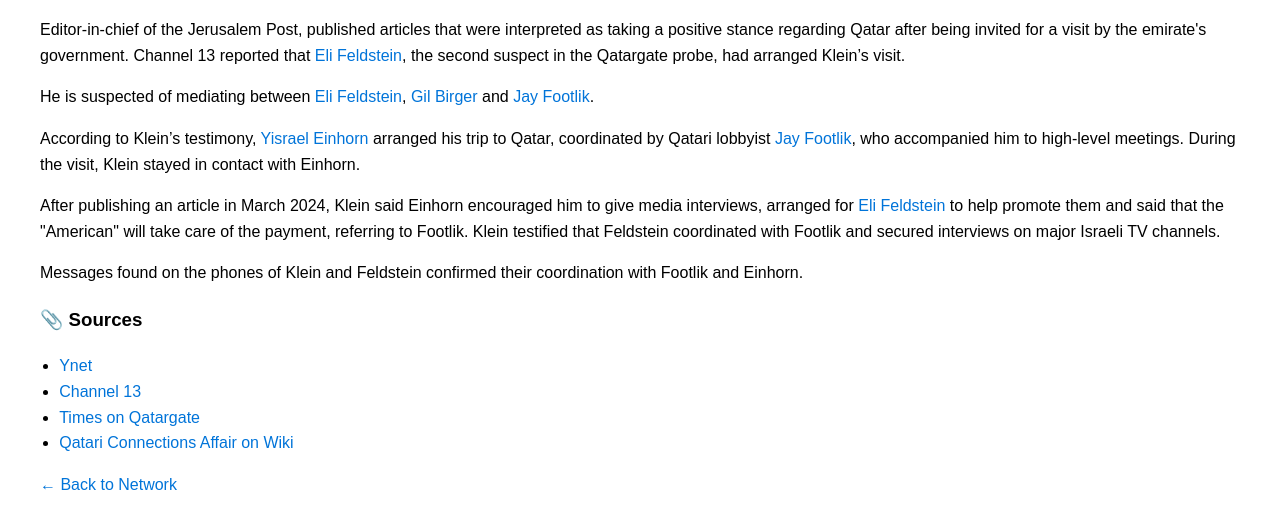
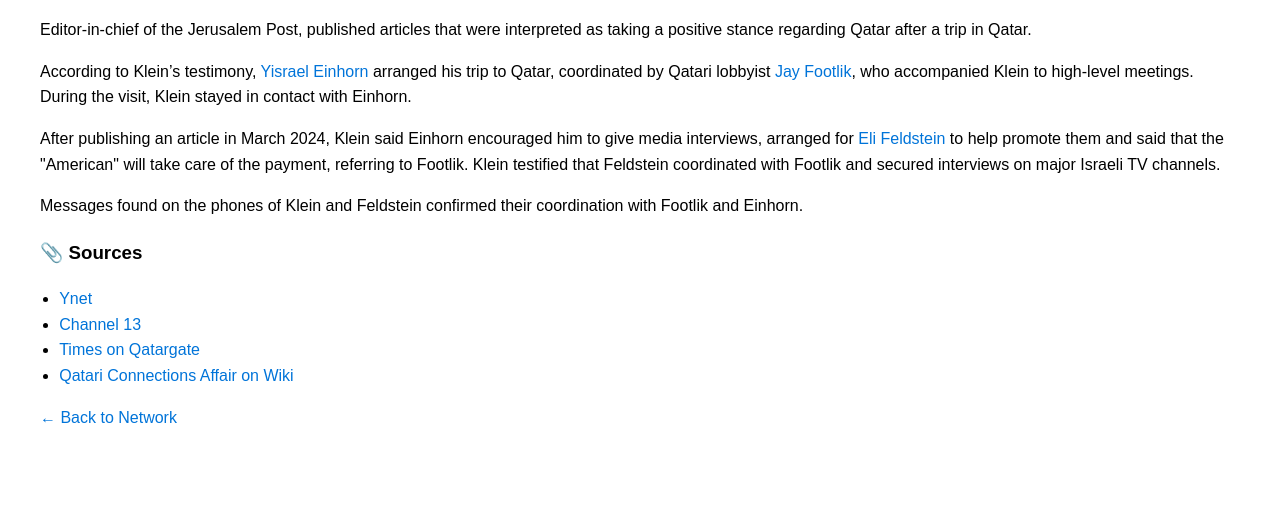
Before and after one commit to nilyg/Qatargate-Network, a plain HTML site: page people/klein.html in a window 1280 px wide. Shown: the part 89-618 px from the top of the page. Drawn offline with Linux system fonts and the light colour scheme.

Commit message:
Update klein.html

```diff
--- a/people/klein.html
+++ b/people/klein.html
@@ -13,11 +13,8 @@
 </head>
 <body>
   <h2>👤 Zvika Klein</h2>
-  <p>Editor-in-chief of the Jerusalem Post, published articles that were interpreted as taking a positive stance regarding Qatar after being invited for a visit by the emirate's government. Channel 13 reported that <a href="feldstein.html">Eli Feldstein</a>, the second suspect in the Qatargate probe, had arranged Klein’s visit.</p>
-
-  <p>He is suspected of mediating between <a href="feldstein.html">Eli Feldstein</a>, <a href="birger.html">Gil Birger</a> and <a href="footlik.html">Jay Footlik</a>.</p>
-  <p>
-    According to Klein’s testimony, <a href="shrulik.html">Yisrael Einhorn</a> arranged his trip to Qatar, coordinated by Qatari lobbyist <a href="footlik.html">Jay Footlik</a>, who accompanied him to high-level meetings. During the visit, Klein stayed in contact with Einhorn.
+  <p>Editor-in-chief of the Jerusalem Post, published articles that were interpreted as taking a positive stance regarding Qatar after a trip in Qatar.</p>
+  <p>According to Klein’s testimony, <a href="shrulik.html">Yisrael Einhorn</a> arranged his trip to Qatar, coordinated by Qatari lobbyist <a href="footlik.html">Jay Footlik</a>, who accompanied Klein to high-level meetings. During the visit, Klein stayed in contact with Einhorn.
   </p>
   <p>
     After publishing an article in March 2024, Klein said Einhorn encouraged him to give media interviews, arranged for <a href="feldstein.html">Eli Feldstein</a> to help promote them and said that the "American" will take care of the payment, referring to Footlik. Klein testified that Feldstein coordinated with Footlik and secured interviews on major Israeli TV channels.
```
